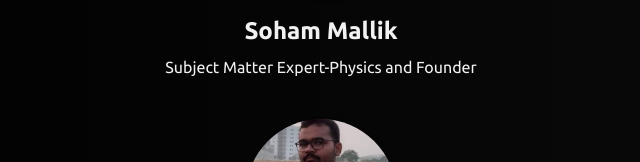
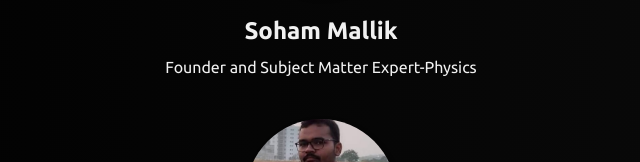
Before and after one commit to codegeek03/JEEnius, a plain HTML site: page home.html in a window 1280 px wide. Shown: the part 1558-1720 px from the top of the page, 319-959 px from the left. Drawn offline with nearby package versions, Linux system fonts and the light colour scheme.

Commit message:
Update home.html

```diff
--- a/home.html
+++ b/home.html
@@ -79,7 +79,7 @@
             <img src="355670529_1709685356121017_5983488385810134917_n.jpg"
                 alt="Team Member 1">
             <h3>Soham Mallik</h3>
-            <p>Subject Matter Expert-Physics and Founder</p>
+            <p>Founder and Subject Matter Expert-Physics</p>
         </div>
         <div class="team-member">
             <img src="WhatsApp Image 2023-07-01 at 8.48.44 PM.jpeg"
```
